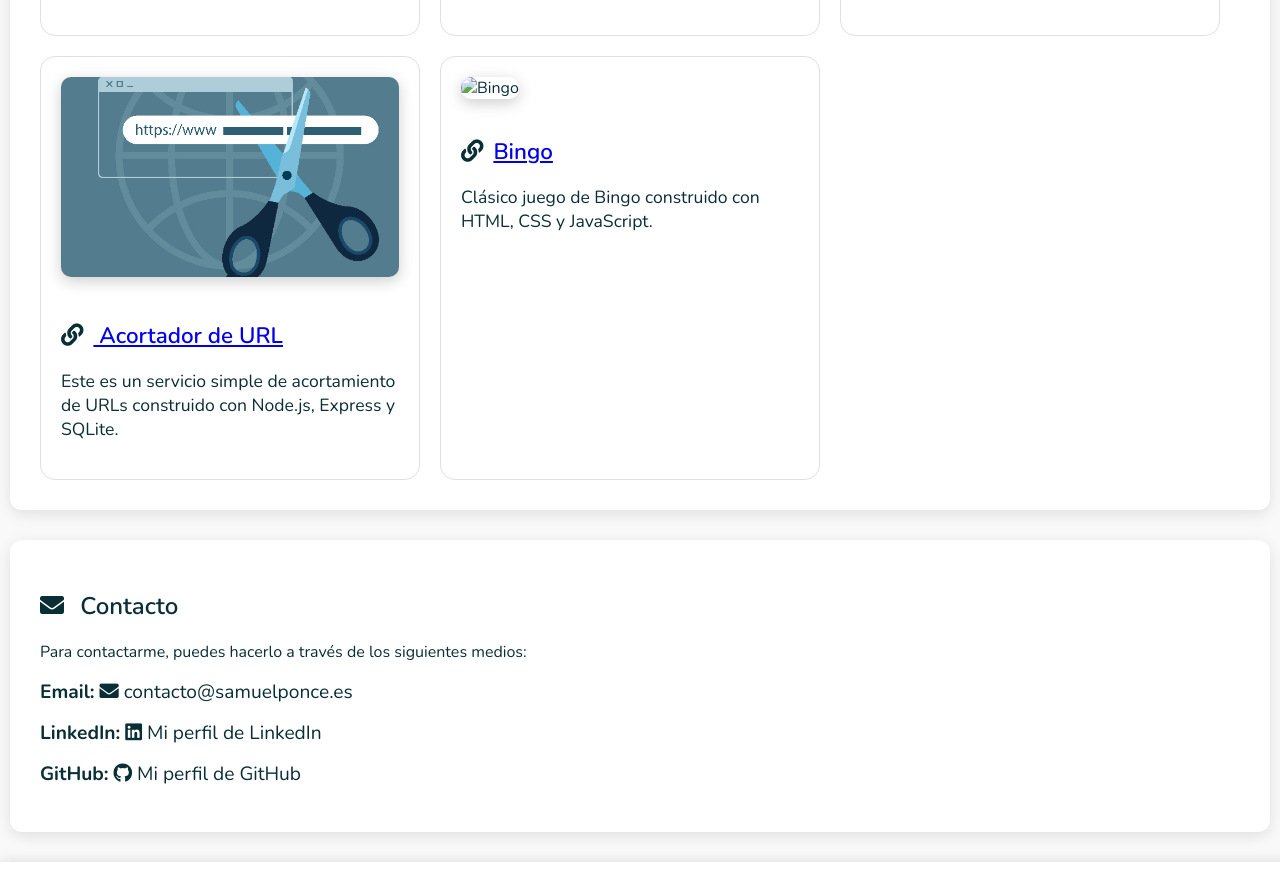
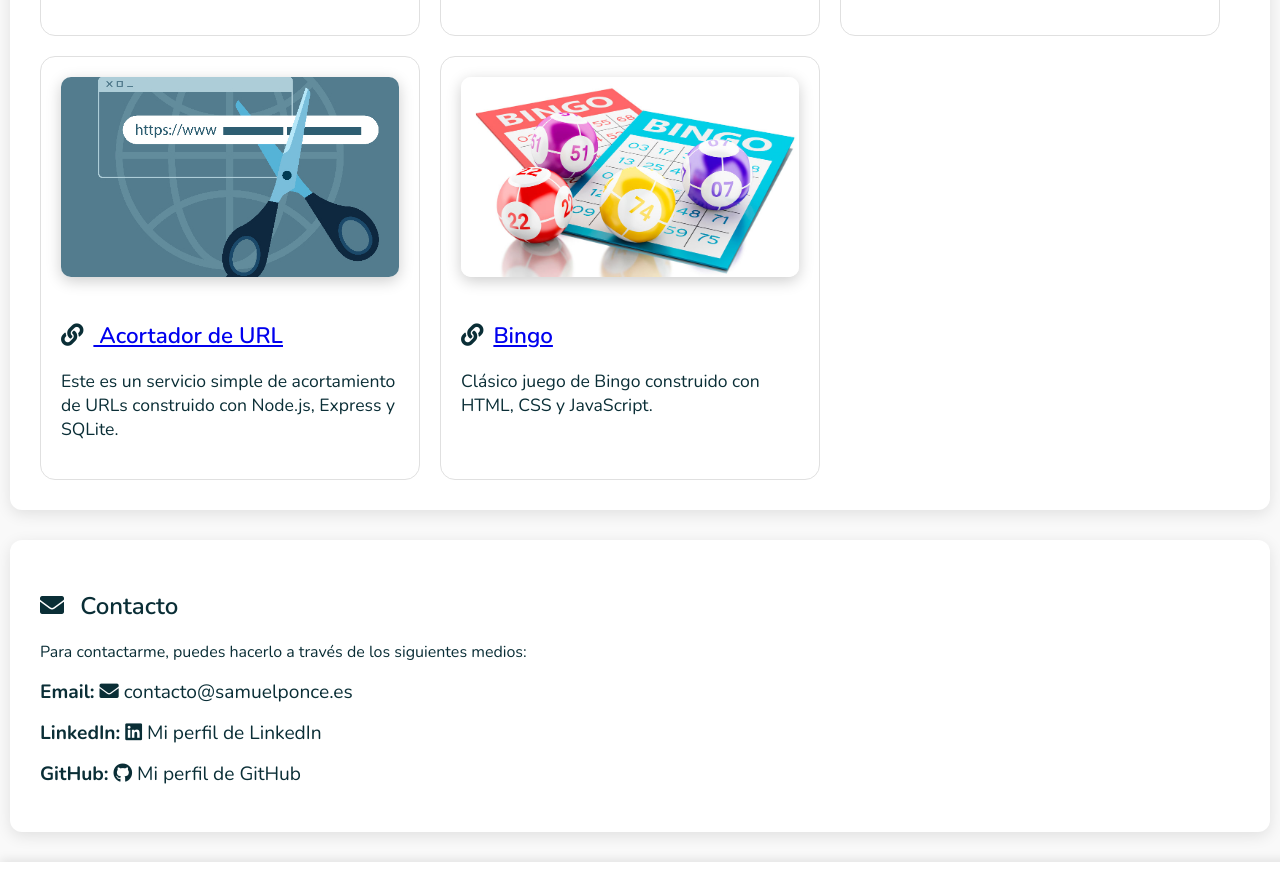
Before and after one commit to s-pl/s-pl.github.io, a plain HTML site: page index.html in a window 1280 px wide. Shown: the part 1901-2775 px from the top of the page. Drawn offline with nearby package versions, Linux system fonts and the light colour scheme.

Commit message:
Update index.html

```diff
--- a/index.html
+++ b/index.html
@@ -104,7 +104,7 @@
         <p itemprop="description">Este es un servicio simple de acortamiento de URLs construido con Node.js, Express y SQLite.</p>
       </div>
       <div class="project-card" itemprop="workExample" itemscope itemtype="http://schema.org/SoftwareApplication">
-        <img src="/public/img/_108633470_1-1.jpg" alt="Bingo" itemprop="image">
+        <img src="/public/img/108633470_1-1.jpg" alt="Bingo" itemprop="image">
         <h3><a href="https://github.com/s-pl/Bingo" target="_blank" itemprop="url"><i class="fas fa-link"></i>Bingo</a></h3>
         <p itemprop="description">Clásico juego de Bingo construido con HTML, CSS y JavaScript.</p>
       </div>
```
